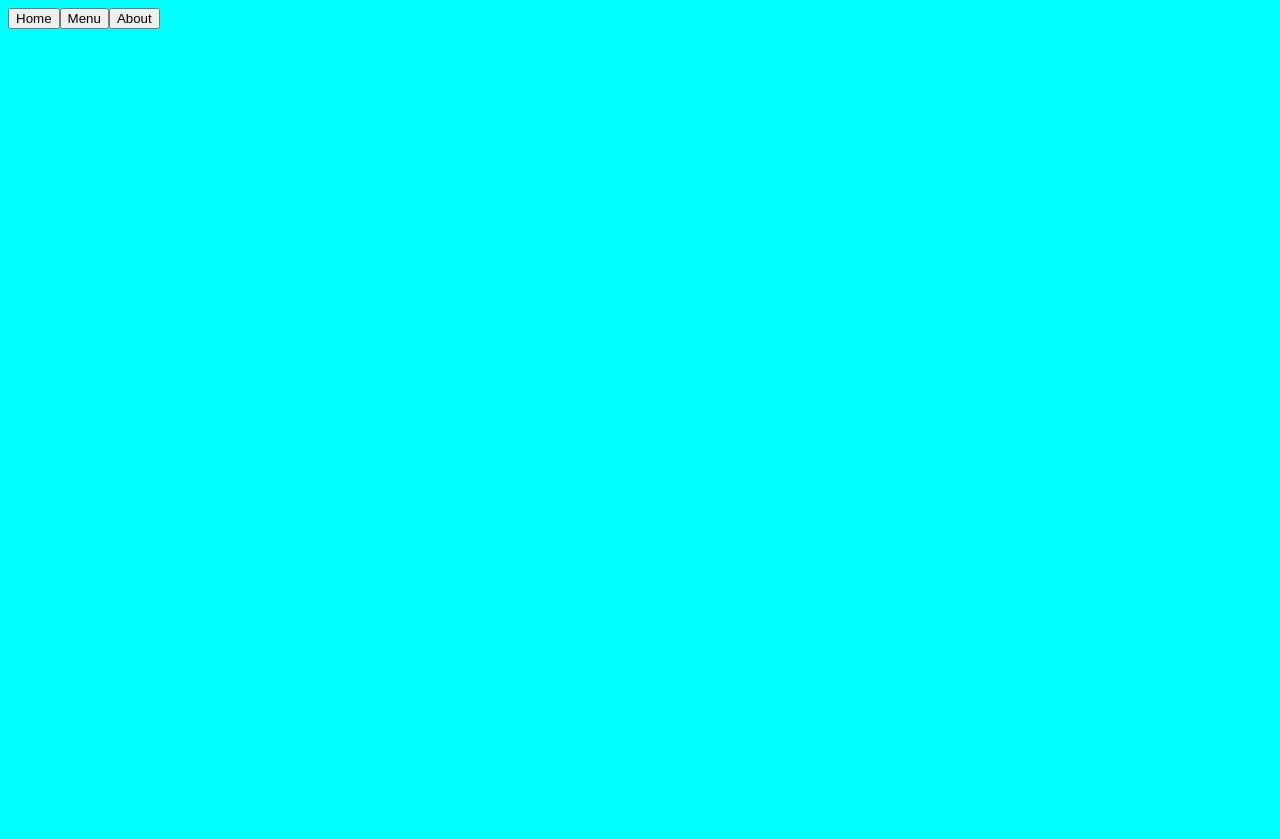
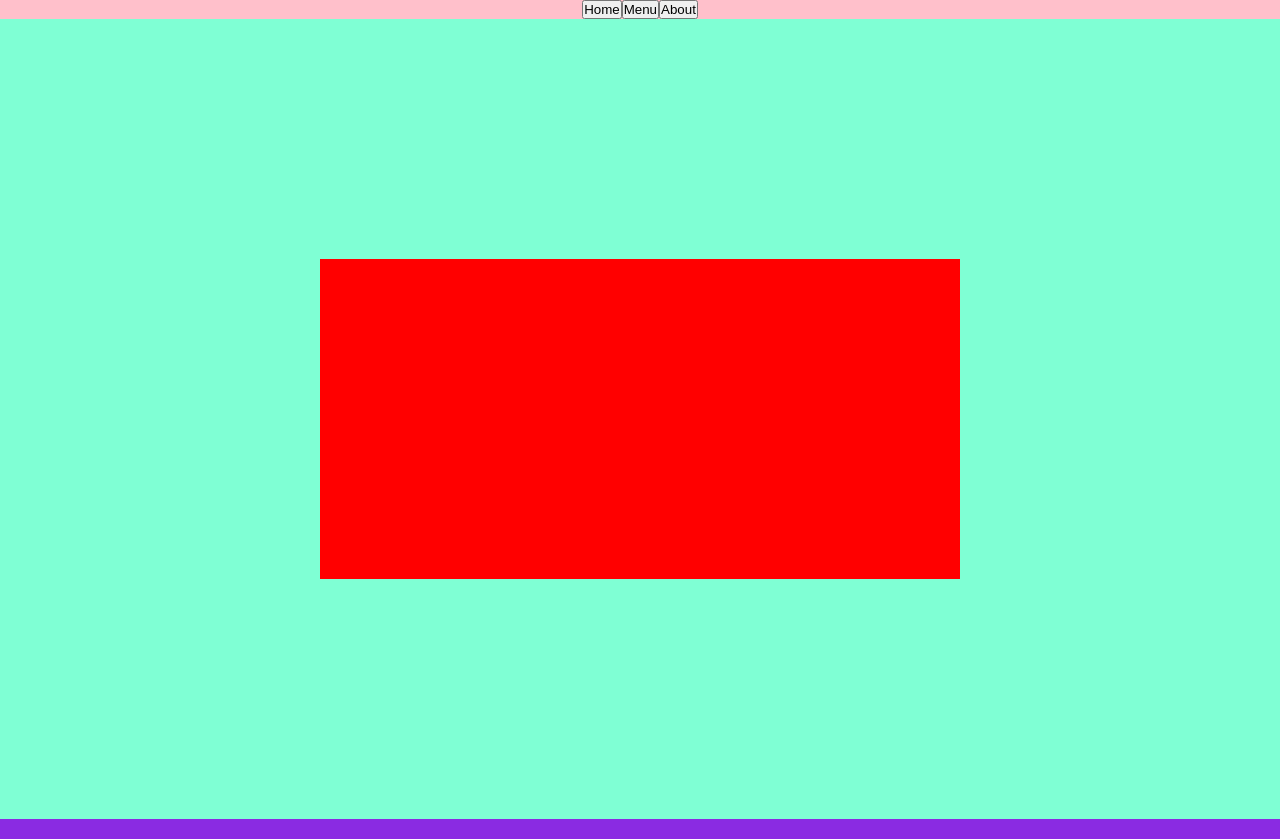
Before and after one commit to wafanakha/resto-page, a website built with webpack: page dist/index.html in a window 1280 px wide. Before the commit the page ends 800 px from the top, so only its background shows below. Built offline with Linux system fonts and the light colour scheme.

Commit message:
add html element

```diff
--- a/src/index.js
+++ b/src/index.js
@@ -7,4 +7,4 @@ const menu = document.createElement("div");
 content.appendChild(menu);
 
 const footer = document.createElement("footer");
-content.appendChild(footer);
+content.insertAdjacentHTML("afterend", "<footer></footer>");
--- a/src/style.css
+++ b/src/style.css
@@ -1,3 +1,31 @@
-body {
-  background-color: aqua;
+* {
+  margin: 0;
+  padding: 0;
 }
+header {
+  width: 100%;
+  display: flex;
+  align-items: center;
+  justify-content: center;
+  background-color: pink;
+}
+
+#content {
+  width: 100%;
+  height: 100vh;
+  background-color: aquamarine;
+  display: flex;
+  align-items: center;
+  justify-content: center;
+}
+#content > div {
+  background-color: red;
+  width: 50%;
+  height: 40%;
+}
+
+footer {
+  background-color: blueviolet;
+  height: 20px;
+  width: 100%;
+}
```
Also changed, not shown: dist/bundle.js, 1 other file.
